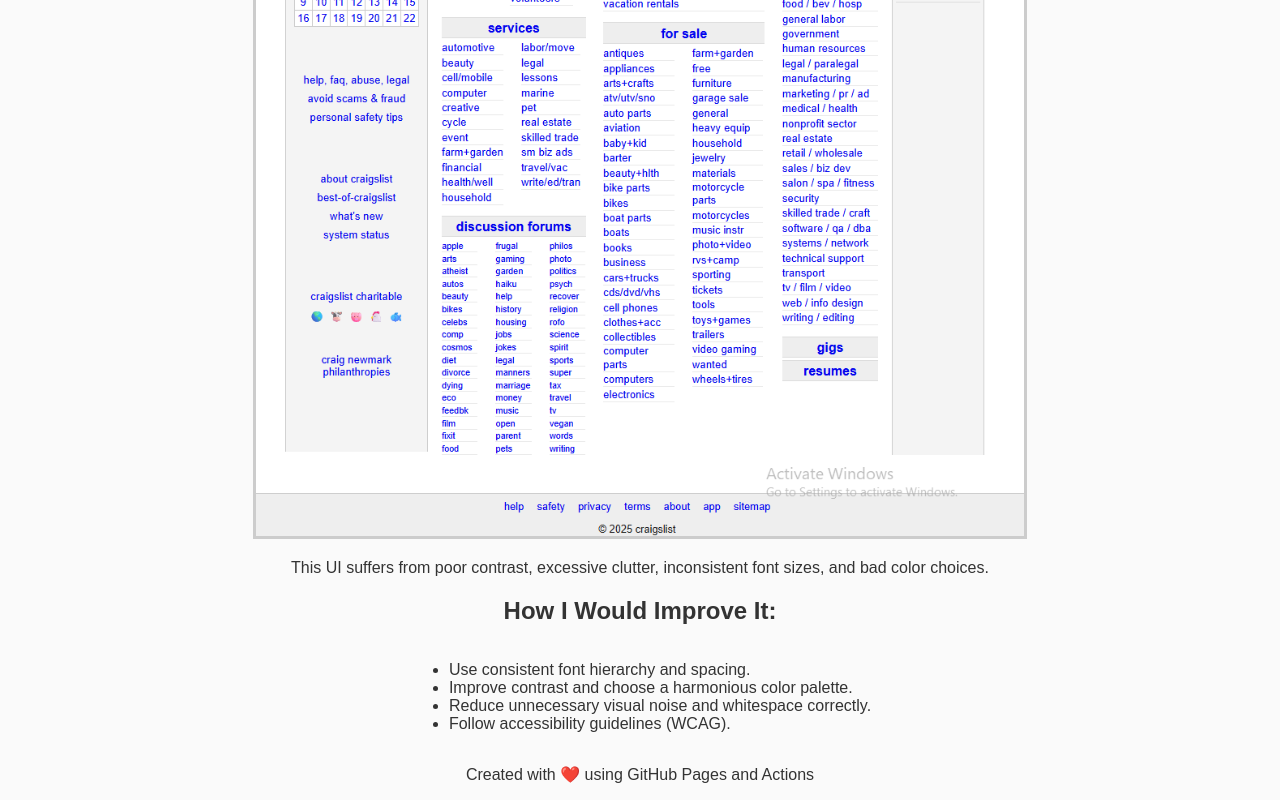
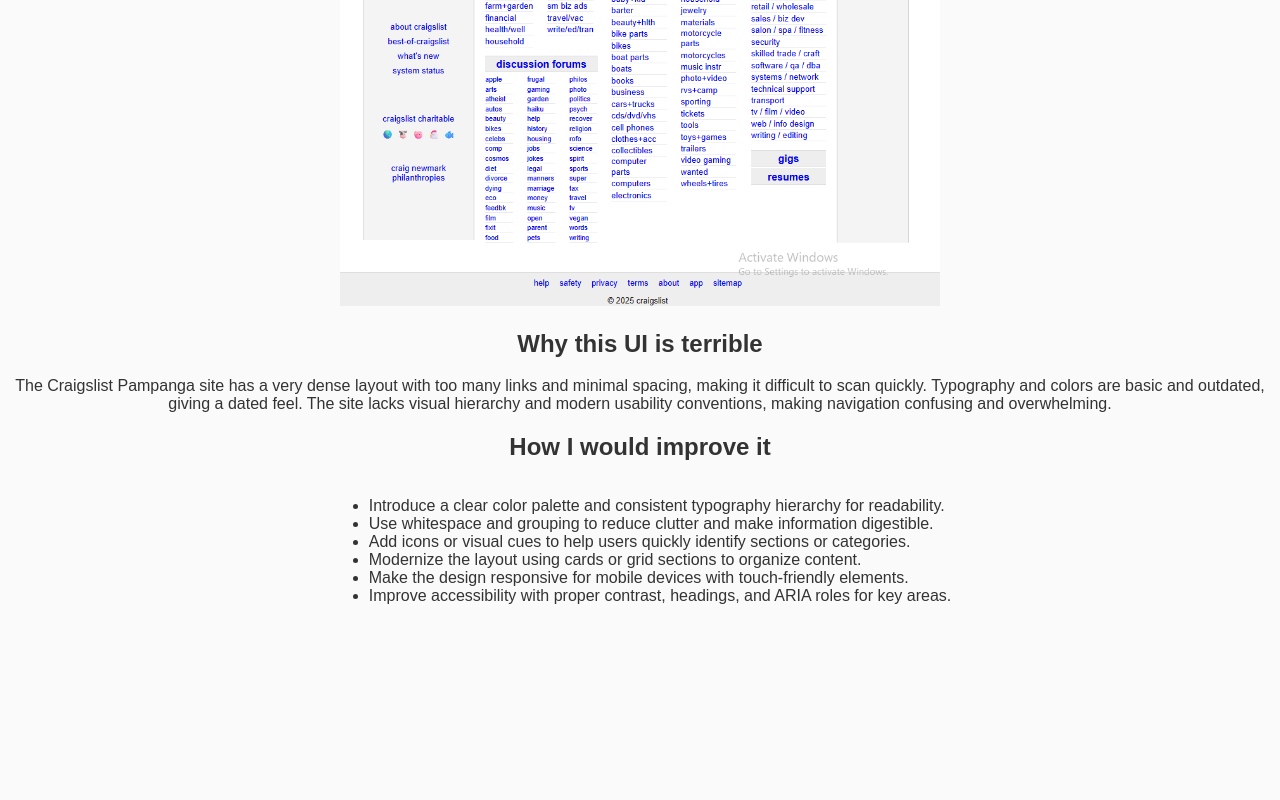
Before and after one commit to walt1210/sen10_mod12, a website: page index.html in a window 1280 px wide. Shown: the part 397-1197 px from the top of the page. After the commit the page ends 1018 px from the top, so only its background shows below. Drawn offline with Linux system fonts and the light colour scheme.

Commit message:
SC of website

```diff
--- a/index.html
+++ b/index.html
@@ -7,29 +7,33 @@
   <link rel="stylesheet" href="style.css" />
 </head>
 <body>
-  <header>
-    <h1>The Ugliest UI I’ve Ever Seen 😖</h1>
-  </header>
+  <h1>The Ugliest UI Ever: Craigslist Pampanga</h1>
 
-  <main>
-    <section>
-      <img src="ugly-ui-screenshot.png" alt="Ugly UI Screenshot" class="ugly-img">
-      <p>
-        This UI suffers from poor contrast, excessive clutter, inconsistent font sizes, and bad color choices.
-      </p>
-      <h2>How I Would Improve It:</h2>
-      <ul>
-        <li>Use consistent font hierarchy and spacing.</li>
-        <li>Improve contrast and choose a harmonious color palette.</li>
-        <li>Reduce unnecessary visual noise and whitespace correctly.</li>
-        <li>Follow accessibility guidelines (WCAG).</li>
-      </ul>
-    </section>
-  </main>
+  <!-- Screenshot of the ugly UI -->
+  <img src="ugly-ui-screenshot.png" alt="Screenshot of Craigslist Pampanga UI" width="600">
 
-  <footer>
-    <p>Created with ❤️ using GitHub Pages and Actions</p>
-  </footer>
+  <!-- Explanation of why it's ugly -->
+  <section>
+    <h2>Why this UI is terrible</h2>
+    <p>
+      The Craigslist Pampanga site has a very dense layout with too many links and minimal spacing, making it difficult to scan quickly.
+      Typography and colors are basic and outdated, giving a dated feel.
+      The site lacks visual hierarchy and modern usability conventions, making navigation confusing and overwhelming.
+    </p>
+  </section>
+
+  <!-- Suggestions for improvement -->
+  <section>
+    <h2>How I would improve it</h2>
+    <ul>
+      <li>Introduce a clear color palette and consistent typography hierarchy for readability.</li>
+      <li>Use whitespace and grouping to reduce clutter and make information digestible.</li>
+      <li>Add icons or visual cues to help users quickly identify sections or categories.</li>
+      <li>Modernize the layout using cards or grid sections to organize content.</li>
+      <li>Make the design responsive for mobile devices with touch-friendly elements.</li>
+      <li>Improve accessibility with proper contrast, headings, and ARIA roles for key areas.</li>
+    </ul>
+  </section>
 
   <script src="script.js"></script>
 </body>
```
